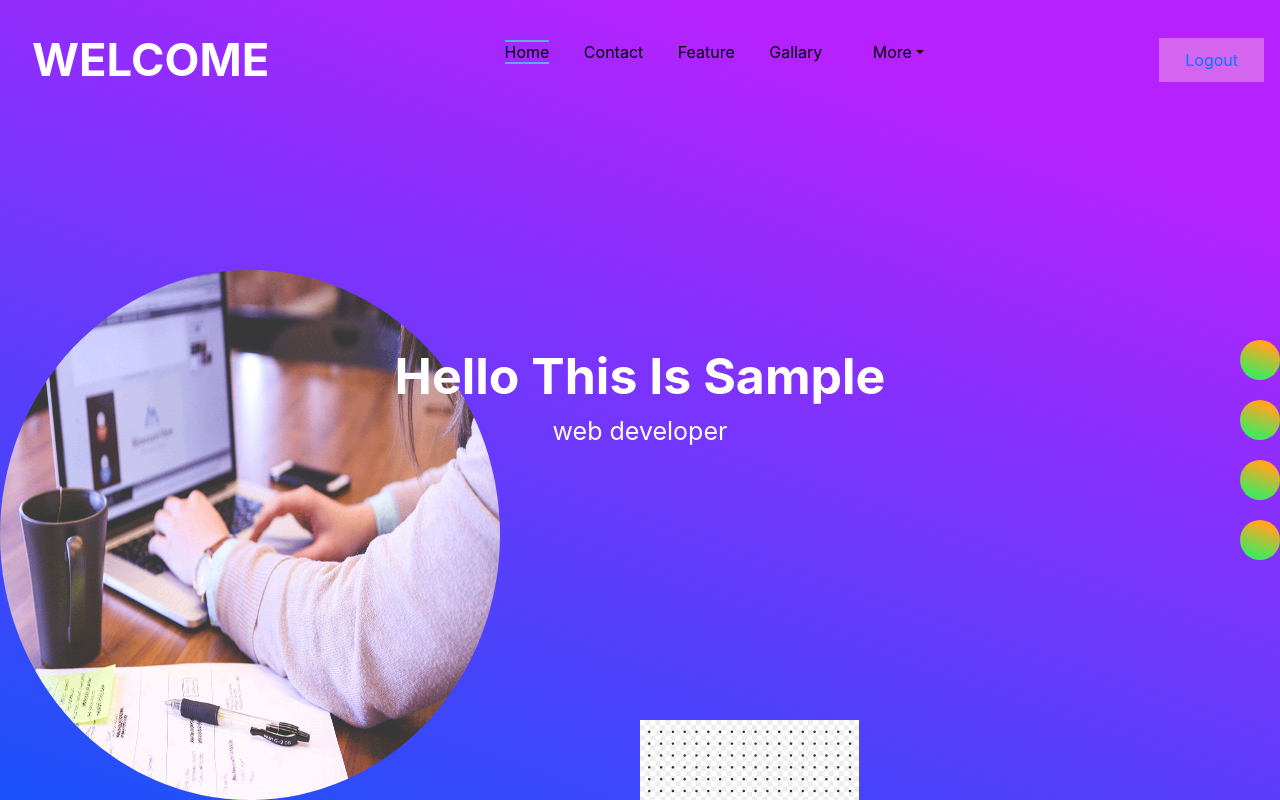
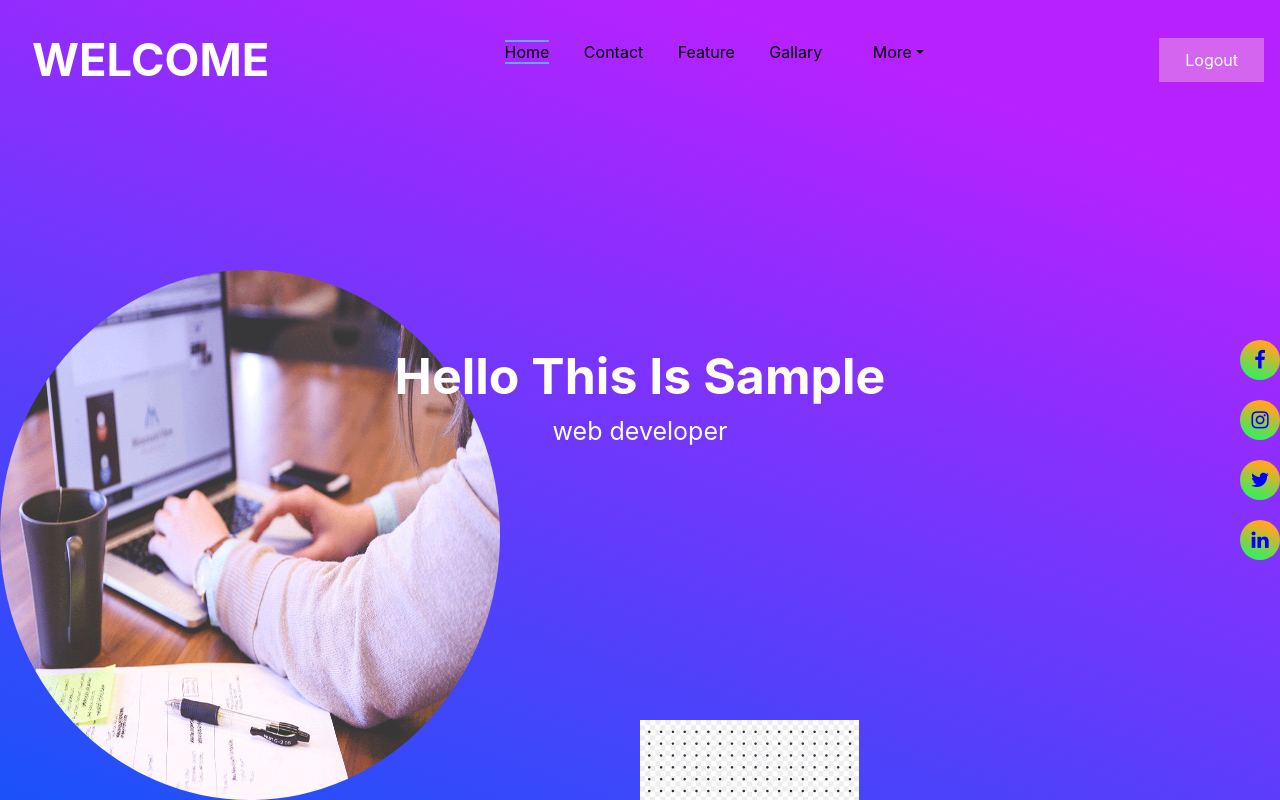
Before and after one commit to program-cloud/php_project, a PHP site: page /home.php in a window 1280 px wide. Run offline with PHP 8.4, Linux system fonts and the light colour scheme; the visitor is signed in with stand-in values (Sample User, id 1).

Commit message:
color change

```diff
--- a/home.css
+++ b/home.css
@@ -67,6 +67,7 @@ nav{
     font-size: 500;
     font-style: 14px;
     text-transform: capitalize;
+    color: white;
 }
 .logout_btn a:hover{
     background: linear-gradient(to bottom,#615cfd 0%,#d456ef);
@@ -115,6 +116,7 @@ nav{
     border-radius: 50%;
     justify-content: center;
     margin: 20px 0;
+    color: blue;
 
 }
 .icons-item :hover{
--- a/links.php
+++ b/links.php
@@ -4,4 +4,5 @@
   <script src="https://ajax.googleapis.com/ajax/libs/jquery/3.5.1/jquery.min.js"></script>
   <script src="https://cdnjs.cloudflare.com/ajax/libs/popper.js/1.16.0/umd/popper.min.js"></script>
   <script src="https://maxcdn.bootstrapcdn.com/bootstrap/4.5.2/js/bootstrap.min.js"></script>
-  <link rel="stylesheet" href="forms.css">
+
+  <link rel="stylesheet" href="https://stackpath.bootstrapcdn.com/font-awesome/4.7.0/css/font-awesome.min.css" integrity="sha384-wvfXpqpZZVQGK6TAh5PVlGOfQNHSoD2xbE+QkPxCAFlNEevoEH3Sl0sibVcOQVnN" crossorigin="anonymous">
```
